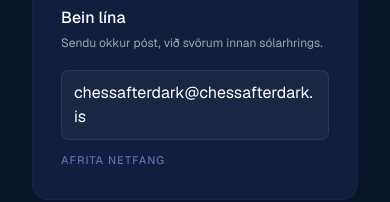
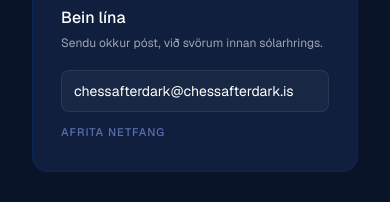
Before and after one commit to briembenni-sketch/chessafterdark, a Next.js app: page /samband in a window 390 px wide. Shown: the part 490-692 px from the top of the page. Built offline with nearby package versions, Linux system fonts and the light colour scheme; no server answers.

Commit message:
fix(samband): prevent email overflow on mobile viewports
Add overflow-hidden to email container and reduce font size to text-sm
on mobile (text-base on sm+) so the email address fits within its
container on narrow screens like iPhone SE (375px).

Co-Authored-By: Paperclip <noreply@paperclip.ing>

```diff
--- a/src/app/samband/SambandContent.tsx
+++ b/src/app/samband/SambandContent.tsx
@@ -129,7 +129,7 @@ export default function SambandContent() {
               Sendu okkur póst, við svörum innan sólarhrings.
             </p>
             <div
-              className="rounded-lg text-white text-base"
+              className="rounded-lg text-white text-sm sm:text-base overflow-hidden"
               style={{
                 background: 'rgba(255,255,255,0.04)',
                 border: '0.5px solid rgba(255,255,255,0.08)',
```
